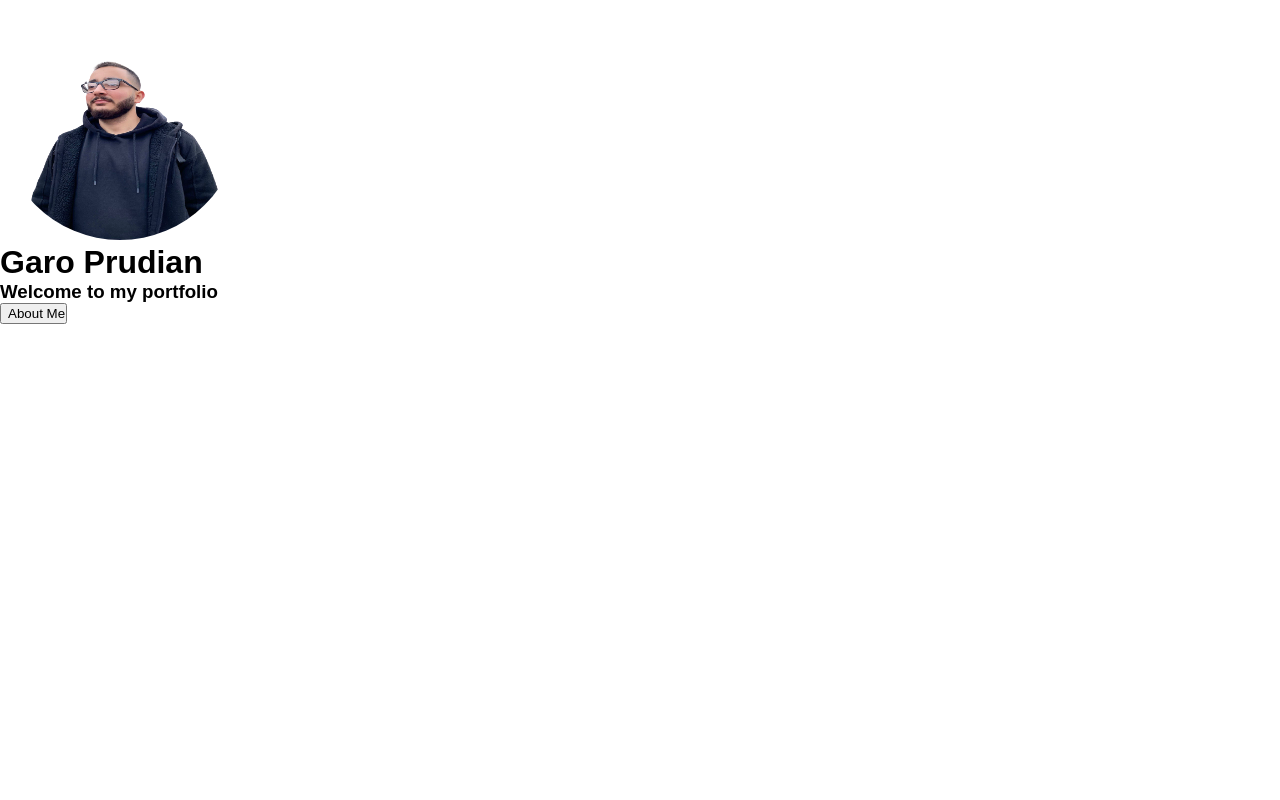
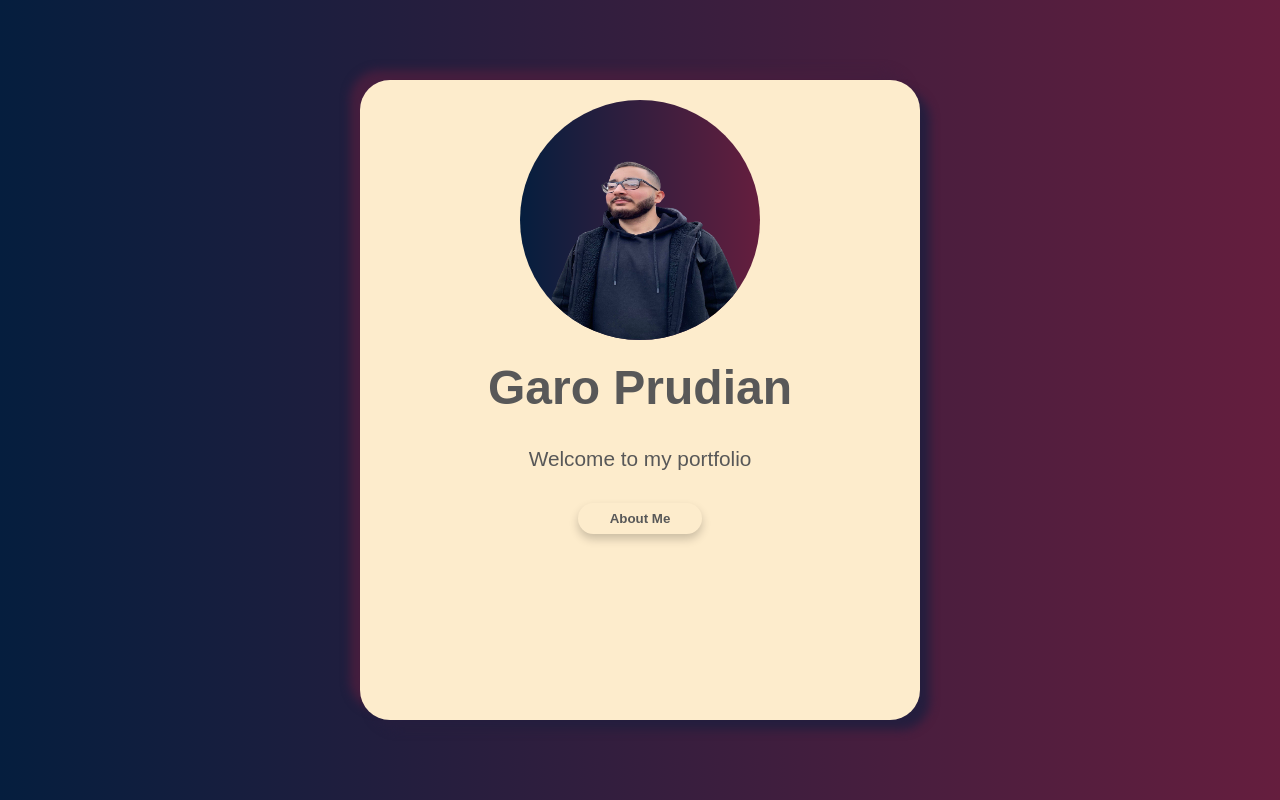
Before and after one commit to garo-proudian/MY_CV, a plain HTML site: page my-first-cool-website/index.html in a window 1280 px wide. Drawn offline with Linux system fonts and the light colour scheme.

Commit message:
Add files via upload

```diff
--- a/my-first-cool-website/style.css
+++ b/my-first-cool-website/style.css
@@ -1,88 +1,97 @@
+
+
 *{
     margin: 0;
-    padding-right: 0;
-    box-sizing: 0;
+    padding: 0;
     box-sizing: border-box;
-    font-family: "poppins", sans-serif;
 }
 
-::-webkit-scrollbar {
-    display: none;
+body{
+    font-family: "poppins", sans-serif;
+    min-height: 100vh;
+    display: flex;
+    align-items: center;
+    justify-content: center;
+    background: #251e3e;  /* fallback for old browsers */
+background: -webkit-linear-gradient(to right, #051e3e, #251e3e, #451e3e, #651e3e);  /* Chrome 10-25, Safari 5.1-6 */
+background: linear-gradient(to right, #051e3e, #251e3e, #451e3e, #651e3e); /* W3C, IE 10+/ Edge, Firefox 16+, Chrome 26+, Opera 12+, Safari 7+ */
+
+    perspective: 500px;
 }
-section > h1 {
-  text-transform: uppercase;
-    letter-spacing: 0.625rem;
-}
-section{
-    height: 100vh;
+
+.container{
+    width:70%;
     display: flex;
-    flex-direction: column;
     justify-content: center;
     align-items: center;
-    color: white;
-    scroll-snap-align: start;
 }
 
-
-#container{
-    scroll-snap-type: y mandatory;
-    overflow-y: scroll;
-    height: 100vh;
+.card{
+    transform-style: preserve-3d;
+    min-height: 80vh;
+    width: 35rem;
+    box-shadow: 10px 10px 10px #251e3e, -10px -10px 10px #451e3e ;
+    border-radius: 30px;
+    padding: 0rem 5rem;
+    background-color: rgb(253, 236, 204);
 }
 
-.one{
-    background-color:#051e3e;
-}
-.two{
-    background-color:#251e3e;
-}
-.tree{
-    background-color:#451e3e ;
-}
-.four{
-    background-color:#651e3e;
+.ape{
+    min-height: 35vh;
+    display: flex;
+    align-items: center;
+    justify-content: center;
 }
 
-#button-back {
-    display: inline-block;
-    padding: 0.75rem 1.25rem;
-    margin: 1rem 1rem;
-    border-radius: 10rem;
-    color: #fff;
-    text-transform: uppercase;
-    font-size: 1rem;
-    letter-spacing: 0.15rem;
-    transition: all 0.3s;
-    position: fixed;
-    overflow: hidden;
+.ape img{
+    width: 20rem;
+    z-index: 2;
+    transition: all 0.75s ease-out;
+}
+
+.circle{
+    width: 15rem;
+    height: 15rem;
+    background: linear-gradient(
+        to right,
+        #051e3e, #251e3e, #451e3e, #651e3e
+    );
+    position: absolute;
+    border-radius: 50%;
     z-index: 1;
-  }
-  #button-back:after {
-    content: "";
-    position: absolute;
-    bottom: 0;
-    left: 0;
-    width: 100%;
-    height: 100%;
-    background-color: #0cf;
-    border-radius: 10rem;
-    z-index: -2;
-  }
-  #button-back:before {
-    content: "";
-    position: absolute;
-    bottom: 0;
-    left: 0;
-    width: 0%;
-    height: 100%;
-    background-color: #008fb3;
-    transition: all 0.3s;
-    border-radius: 10rem;
-    z-index: -1;
-  }
-  #button-back:hover {
-    color: #fff;
-  }
-  #button-back:hover:before {
-    width: 100%;
-  }
+}
+
+.info h1{
+    font-size: 3rem;
+    color: #585858;
+    text-align: center;
+}
+.info h3{
+    font-size: 1.3rem;
+    padding: 2rem 0rem;
+    color: #585858;
+    font-weight: lighter;
+    text-align: center;
+}
+
+.index-navigation{
+    display: flex;
+    justify-content: space-around;
+    transition: all 0.75s ease-out;
+}
+
+.index-navigation button{
+    padding: 0.5rem 2rem;
+    background: none;
+    border: none;
+    box-shadow: 0px 5px 10px rgba(0, 0, 0, 0.2);
+    border-radius: 30px;
+    cursor: pointer;
+    font-weight: bold;
+    color: #585858;
+}
+
+button:hover{
+    background: #585858;
+    color: white;
+}
```
